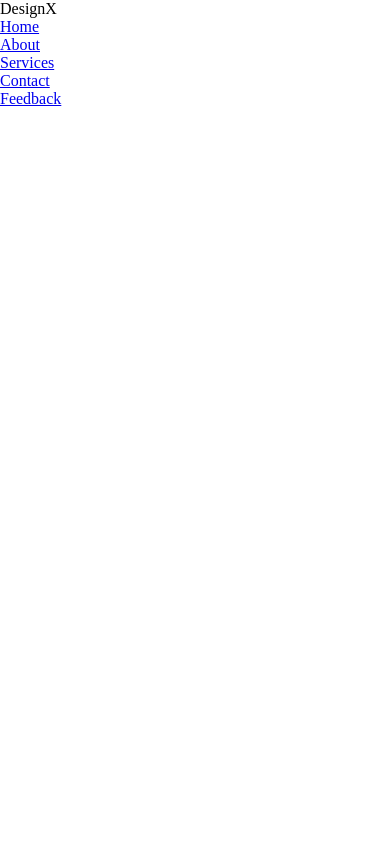
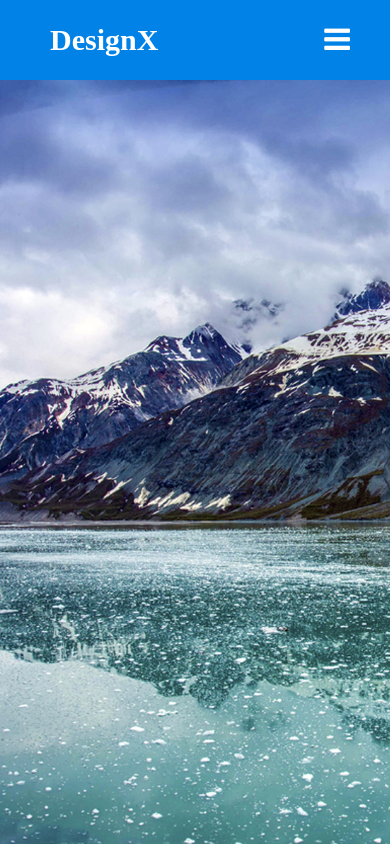
Before and after one commit to MamadTaheri68/Amazing-World-Of-CSS, a plain HTML site: page index.html in a window 390 px wide. Drawn offline with Linux system fonts and the light colour scheme.

Commit message:
create V2

```diff
--- a/css/main.css
+++ b/css/main.css
@@ -1,5 +1,99 @@
 * {
     padding: 0;
     margin: 0;
+    box-sizing: border-box;
+    text-decoration: none;
+    list-style: none;
+}
+body {
+    font-family: montserrat;
+}
+nav {
+    background: #0082e6;
+    height: 80px;
+    width: 100%;
+}
+label.logo {
+    color: white;
+    font-size: 35px;
+    line-height: 80px;
+    padding: 0 100px;
+    font-weight: bold;
+}
+nav ul {
+    float: right;
+    margin-right: 20px;
+}
+nav ul li {
+    display: inline-block;
+    line-height: 80px;
+    margin: 0 5px;
+}
+nav ul li a {
+    color: white;
+    font-size: 17px;
+    text-transform: uppercase;
+    padding: 7px 13px;
+    border-radius: 3px;
+}
+a.active, a:hover{
+    background: #1b9bff;
+    transition: .5s;
+}
+.checkbtn{
+    font-size: 30px;
+    color: white;
+    float: right;
+    line-height: 80px;
+    margin-right: 40px;
+    cursor: pointer;
+    display: none;
+}
+#check{
+    display: none;
+}
+section{
+    background-image: url('../img/bg1.jpg');
+    background-size: cover;
+    height: calc(100vh - 80px);
+}
 
+@media (max-width: 952px){
+    label.logo{
+        font-size: 30px;
+        padding-left: 50px;
+    }
+    nav ul li a{
+        font-size: 16px;
+    }
 }
+@media (max-width: 858px){
+    .checkbtn{
+        display: block;
+    }
+    ul{
+        position: fixed;
+        width: 100%;
+        height: 100vh;
+        background: #2c3e50;
+        top:80px;
+        left: -100%;
+        text-align: center;
+        transition: all .5s;
+    }
+    nav ul li{
+        display: block;
+        margin: 50px 0;
+        line-height: 30px;
+    }
+    nav ul li a{
+        font-size: 20px;
+    }
+    a:hover, a.active{
+        background: none;
+        color: #0082e6;
+    }
+    #check:checked ~ ul{
+        left: 0;
+    }
+}
--- a/index.html
+++ b/index.html
@@ -4,25 +4,26 @@
     <meta charset="UTF-8">
     <meta http-equiv="X-UA-Compatible" content="IE=edge">
     <meta name="viewport" content="width=device-width, initial-scale=1.0">
+    <link rel="stylesheet" href="https://cdnjs.cloudflare.com/ajax/libs/font-awesome/4.7.0/css/font-awesome.css" integrity="sha512-5A8nwdMOWrSz20fDsjczgUidUBR8liPYU+WymTZP1lmY9G6Oc7HlZv156XqnsgNUzTyMefFTcsFH/tnJE/+xBg==" crossorigin="anonymous" referrerpolicy="no-referrer" />
     <link rel="stylesheet" href="./css/main.css">
     <title>Document</title>
 </head>
 <body>
 
     <nav>
+        <input type="checkbox" id="check">
+        <label for="check" class="checkbtn">
+            <i class="fa fa-bars"></i>
+        </label>
         <label class="logo">DesignX</label>
         <ul>
-            <li><a href="#">Home</a></li>
+            <li><a class="active" href="#">Home</a></li>
             <li><a href="#">About</a></li>
             <li><a href="#">Services</a></li>
             <li><a href="#">Contact</a></li>
             <li><a href="#">Feedback</a></li>
         </ul>
     </nav>
-
-
-
-
-
+    <section></section>
 </body>
 </html>
```
Also changed, not shown: img/bg1.jpg (added).
